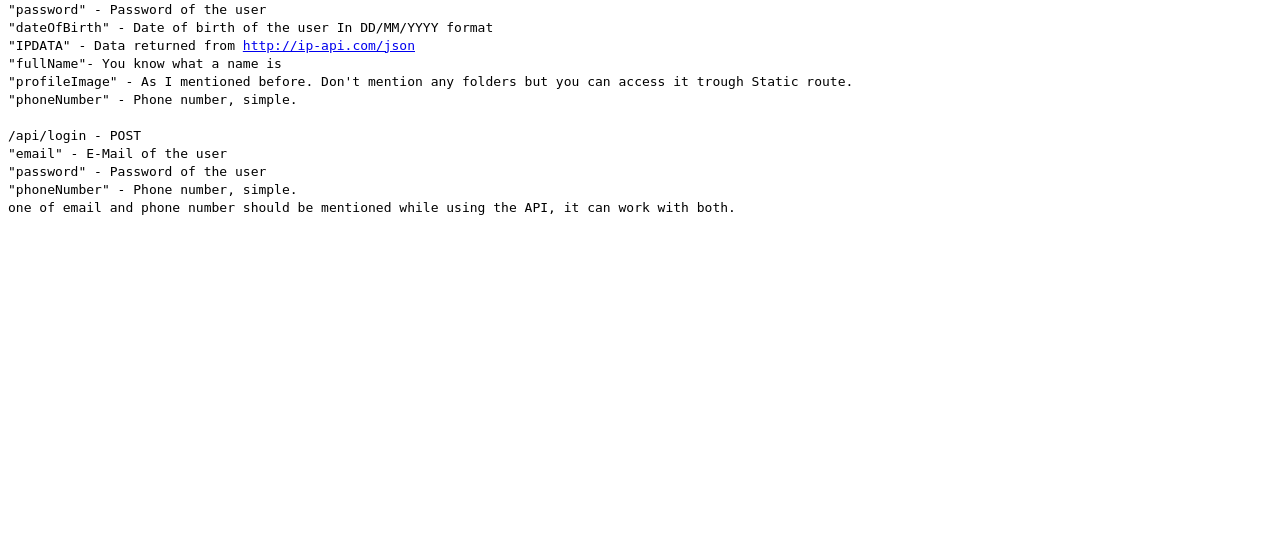
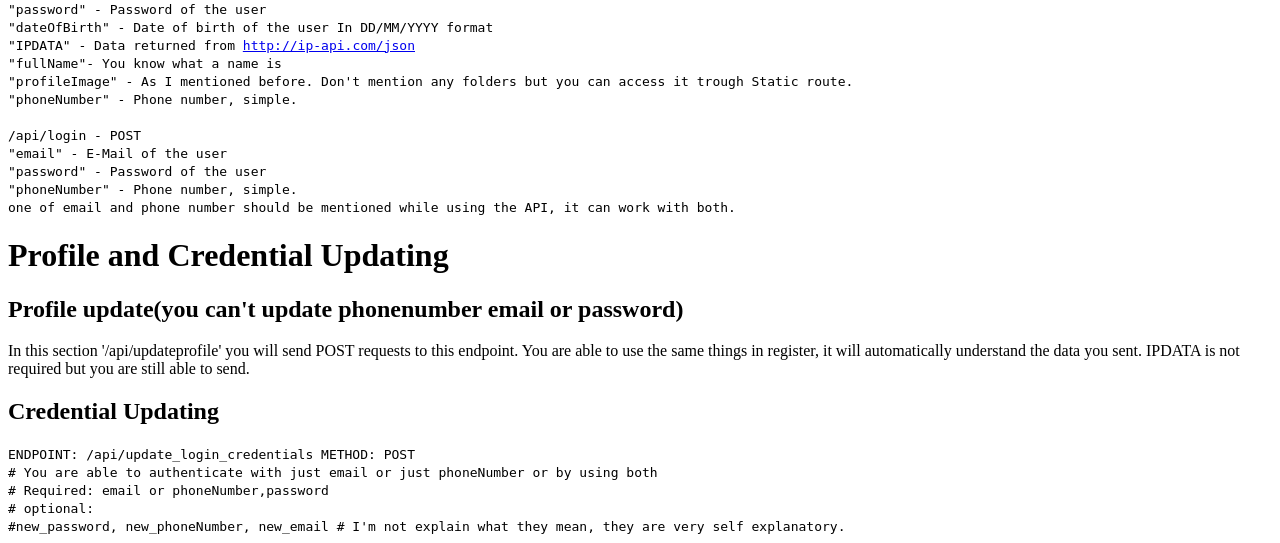
Before and after one commit to efeakaroz13/AdflauntAPI, a Flask app: page / in a window 1280 px wide. Shown: the part 468-1011 px from the top of the page. Before the commit the page ends 683 px from the top, so only its background shows below. Run offline with Flask 3, Linux system fonts and the light colour scheme.

Commit message:
profile and credentials updating

```diff
--- a/app.py
+++ b/app.py
@@ -81,7 +81,7 @@ class Auth:
                 "dateOfBirth":dateOfBirth,
                 "IPDATA":IPDATA,
                 "fullName":fullName,
-                "profileumage":profileImage,
+                "profileImage":profileImage,
                 "phoneNumber":phoneNumber,
                 "lastTimeLoggedIn":0,
                 "ipraw":ipraw
@@ -122,8 +122,10 @@ class Auth:
         }
         for a in allResults:
             output = a
+            users.update_one({'_id':output["_id"]},{"$set":{"lastTimeLoggedIn":time.time()}})
 
         output["SCC"]=True
+
         return output
 
 
@@ -169,5 +171,115 @@ class Upload:
 
 
 
+class Profile:
+    @app.route("/api/getprofile/<userID>")
+    def getProfileWithUserId(userID):
+        output = users.find({"_id":userID})
+        try:
+            return str(output)
+        except:
+            pass
+
+        return {"SCC":False,"err":"Could not find user."}
+    @app.route("/api/updateprofile",methods=["POST"])
+    def updateProfile():
+
+        #Notes:
+        #Email password and phone number is required for this field
+        #Updating the login credentials is in the other part
+        email = request.form.get("email")
+        password = request.form.get("password")
+        dateOfBirth = request.form.get("dateOfBirth")
+        try:
+            IPDATA = json.loads(request.form.get("IPDATA"))
+            try:
+                ipraw = IPDATA["query"]
+            except:
+                ipraw = None
+        except:
+            IPDATA = None
+            ipraw = None
+        #IPDATA = request.form.get("IPDATA")
+        fullName = request.form.get("fullName")
+        profileImage = request.form.get("profileImage")
+        phoneNumber = request.form.get("phoneNumber")
+        if phoneNumber != None:
+            phoneNumber = phoneNumber.replace("+","").replace("(","").replace(")","").replace(" ","")
+        #Login phase
+        allResults = users.find({"email":email,"password":password,"phoneNumber":phoneNumber})
+        try:
+            r = allResults[0]
+        except:
+            return {"SCC":False,"err":"Could not login"}
+        rid = r["_id"]
+
+        updateData = {}
+
+        if dateOfBirth != None and dateOfBirth!= r["dateOfBirth"]:
+            updateData["dateOfBirth"] = dateOfBirth
+
+        if fullName != None and fullName != r["fullName"]:
+            updateData["fullName"]=fullName
+        if profileImage != None and profileImage != r["profileImage"]:
+            updateData["profileImage"] = profileImage
+
+        if phoneNumber != None and phoneNumber != r["phoneNumber"]:
+            updateData["phoneNumber"] = phoneNumber
+        if ipraw != None and ipraw != r["ipraw"]:
+            updateData["ipraw"] = ipraw
+        if IPDATA != None and IPDATA != r["IPDATA"]:
+            updateData["IPDATA"] = IPDATA
+
+
+
+
+
+        users.update_one({'_id':rid},{"$set":updateData})
+        outputdata =allResults = users.find({"email":email,"password":password,"phoneNumber":phoneNumber})[0]
+        outputdata["SCC"]=True
+
+
+        return outputdata
+
+    @app.route("/api/update_login_credentials",methods=["POST"])
+    def update_login_credentials():
+        #How it works?
+        #So you send whatevery you want to update and also authenticate,
+        #we are checking if the information matches with the old ones and
+        #replace them with the new ones
+        email =  request.form.get("email")
+        password = request.form.get("password")
+        new_email = request.form.get("new_email")
+        new_password = request.form.get("new_password")
+        new_phoneNumber = request.form.get("new_phoneNumber")
+        phoneNumber = request.form.get("phoneNumber")
+        queryData = {"password":password}
+        if phoneNumber != None:
+            queryData["phoneNumber"] = phoneNumber
+        if email != None:
+            queryData["email"] = email
+
+
+        searcher = users.find(queryData)
+        try:
+            udata = searcher[0]
+
+        except:
+            return {"SCC":False,"err":"Check the credentials for authentication"}
+
+        if new_email != None:
+            udata["email"] = new_email
+        if new_password != None:
+            udata["password"] = new_password
+        if new_phoneNumber != None:
+            udata["phoneNumber"] = phoneNumber
+
+        users.update_one({"_id":udata["_id"]},{"$set":udata})
+        udata["SCC"]= True
+
+        return udata
+
+
+        return {}
 if __name__ == "__main__":
     app.run(debug=True,host="0.0.0.0")
--- a/templates/docs.html
+++ b/templates/docs.html
@@ -39,5 +39,18 @@
         "phoneNumber" - Phone number, simple.<br>
         one of email and phone number should be mentioned while using the API, it can work with both.<br>
     </code>
+    <h1>Profile and Credential Updating</h1>
+    <h2>Profile update(you can't update phonenumber email or password)</h2>
+    <p>In this section '/api/updateprofile' you will send POST requests to this endpoint. You are able to use the same things in register, it will automatically understand the data you sent. IPDATA is not required but you are still able to send.</p>
+    <h2>Credential Updating</h2>
+    <code>
+        ENDPOINT: /api/update_login_credentials METHOD: POST <br>
+        # You are able to authenticate with just email or just phoneNumber or by using both <br>
+        # Required: email or phoneNumber,password <br>
+        # optional: <br>
+        #new_password, new_phoneNumber, new_email
+        # I'm not explain what they mean, they are very self explanatory.
+    </code>
+
 </body>
 </html>
```
